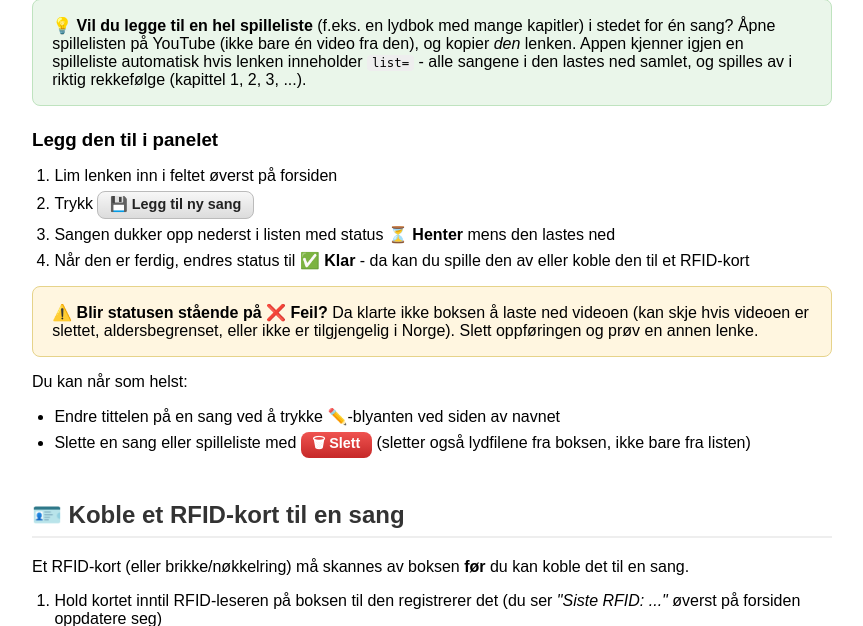
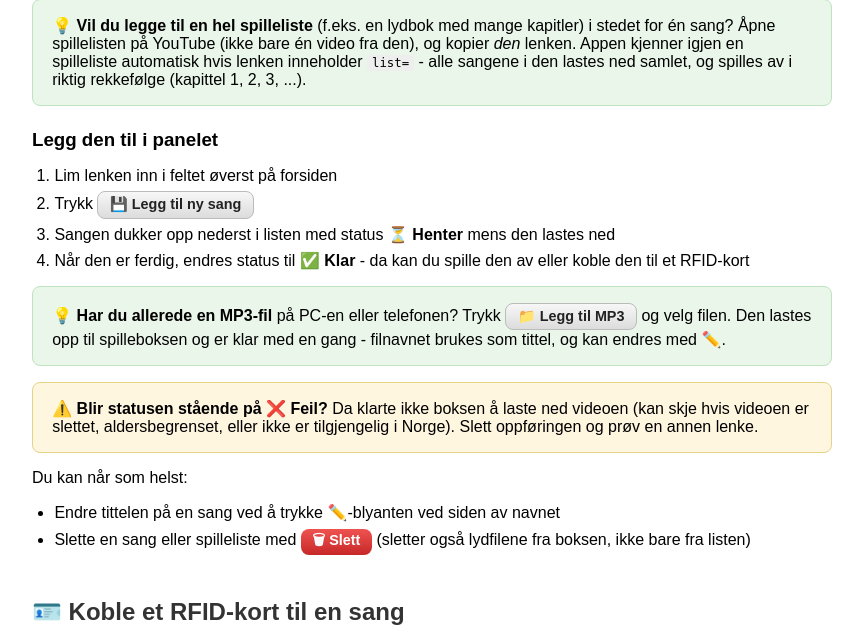
Before and after one commit to Olav68/RFIDMusicBox, a Flask app: page /help in a window 1280 px wide. Shown: the part 804-1430 px from the top of the page, without its empty margins (0-863 px from the left). Run offline with Flask 3, Linux system fonts and the light colour scheme; parts of the project's set-up code (start-up, migrations or seed data) failed here and were passed over.

Commit message:
Legg til knapp for opplasting av MP3-fil fra PC/telefon
Co-Authored-By: Claude Opus 5.5 (1M context) <noreply@anthropic.com>

```diff
--- a/templates/help.html
+++ b/templates/help.html
@@ -76,6 +76,12 @@
   <li>Sangen dukker opp nederst i listen med status <strong>⏳ Henter</strong> mens den lastes ned</li>
   <li>Når den er ferdig, endres status til <strong>✅ Klar</strong> - da kan du spille den av eller koble den til et RFID-kort</li>
 </ol>
+
+<div class="tip">
+  <strong>💡 Har du allerede en MP3-fil</strong> på PC-en eller telefonen? Trykk
+  <span class="btn-sample btn-default">📁 Legg til MP3</span> og velg filen. Den lastes opp til spilleboksen og
+  er klar med en gang - filnavnet brukes som tittel, og kan endres med ✏️.
+</div>
 
 <div class="warn">
   <strong>⚠️ Blir statusen stående på ❌ Feil?</strong> Da klarte ikke boksen å laste ned videoen (kan skje hvis
--- a/webpanel.py
+++ b/webpanel.py
@@ -454,6 +454,25 @@ def add_url():
     subprocess.Popen(["python3", __file__, "--download", song_id])
     return redirect("/")
 
+@app.route("/add_mp3", methods=["POST"])
+def add_mp3():
+    upload = request.files.get("file")
+    if not upload or not upload.filename.lower().endswith(".mp3"):
+        append_log("❌ Ingen gyldig MP3-fil valgt")
+        return redirect("/")
+
+    song_id = str(int(datetime.now().timestamp() * 1000))
+    filename = f"song_{song_id}.mp3"
+    upload.save(os.path.join(STORAGE_DIR, filename))
+
+    title = os.path.splitext(os.path.basename(upload.filename))[0]
+    songs = load_songs()
+    songs[song_id] = {"url": "", "status": "ready", "type": "song", "filename": filename, "title": title}
+    save_songs(songs)
+
+    append_log(f"🎵 Lastet opp MP3: {title}")
+    return redirect("/")
+
 @app.route("/play", methods=["POST"])
 def play_song_route():
     song_id = request.form["song_id"]
```
Also changed, not shown: templates/index.html (+6 -1 lines).
